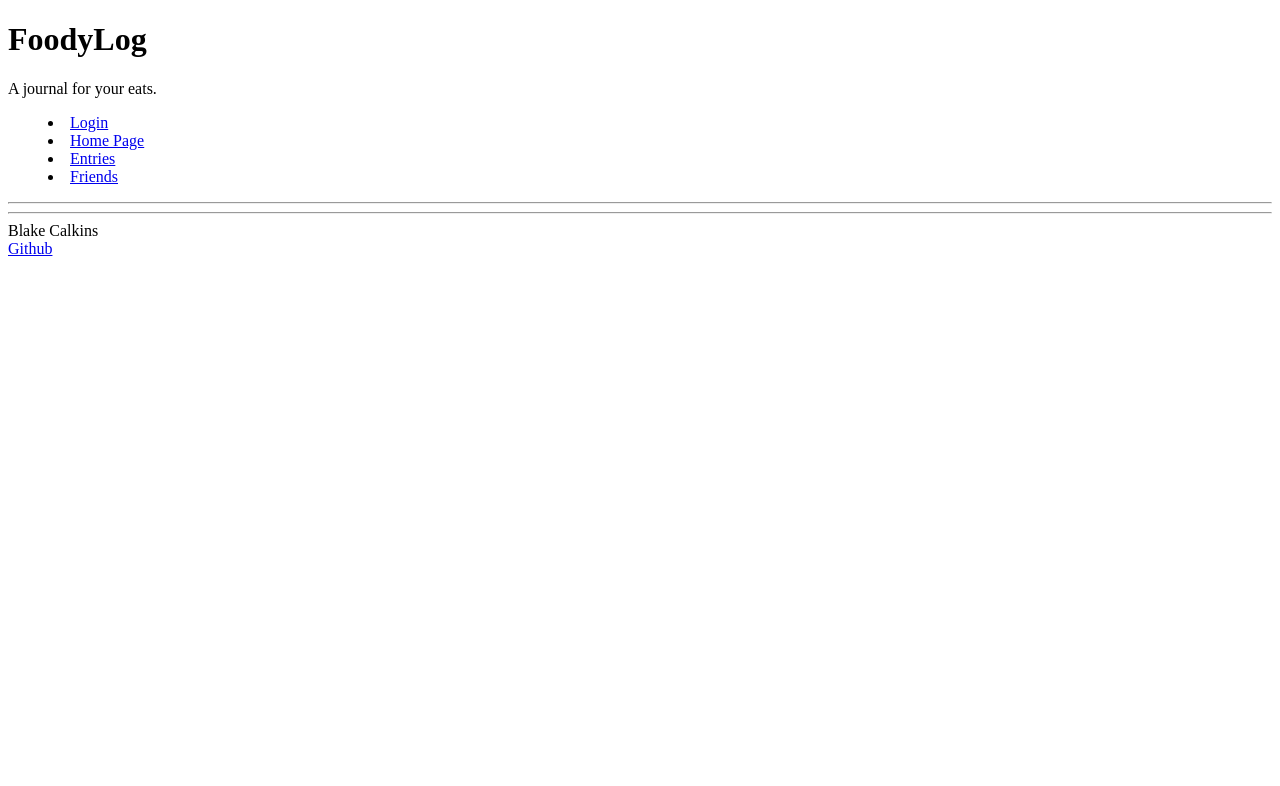
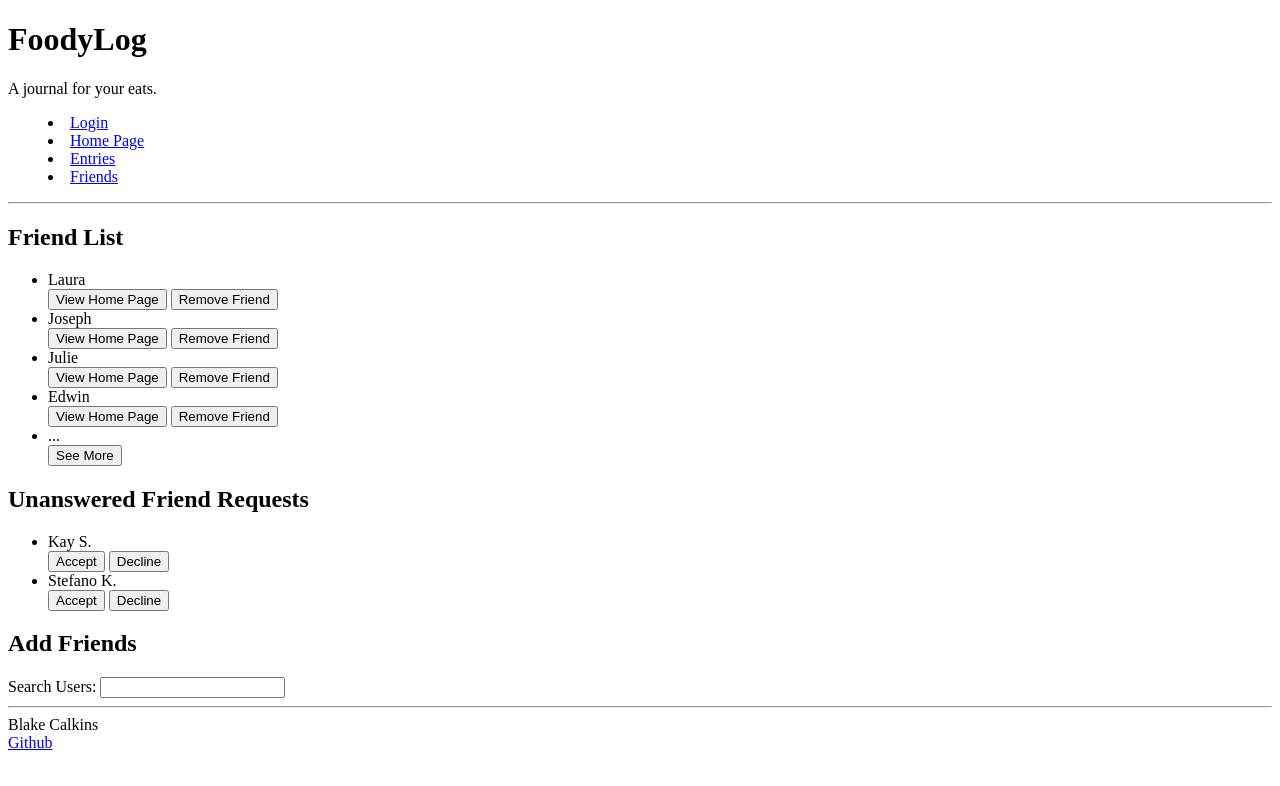
Before and after one commit to BlakeCalkins/startup, a plain HTML site: page startup-html/friends.html in a window 1280 px wide. Drawn offline with Linux system fonts and the light colour scheme.

Commit message:
update friends.html adding main section

```diff
--- a/startup-html/friends.html
+++ b/startup-html/friends.html
@@ -21,7 +21,29 @@
         <hr />
     </header>
     <main>
-
+        <section>
+            <h2>Friend List</h2>
+            <ul>
+                <li>Laura</li> <button type="button">View Home Page</button>  <button type="button">Remove Friend</button>
+                <li>Joseph</li> <button type="button">View Home Page</button> <button type="button">Remove Friend</button>
+                <li>Julie</li> <button type="button">View Home Page</button> <button type="button">Remove Friend</button>
+                <li>Edwin</li> <button type="button">View Home Page</button> <button type="button">Remove Friend</button>
+                <li>...</li>
+                <button type="button">See More</button>
+            </ul>
+        </section>
+        <section>
+            <h2>Unanswered Friend Requests</h2>
+            <ul>
+                <li>Kay S.</li> <button type="button">Accept</button> <button type="button">Decline</button>
+                <li>Stefano K.</li> <button type="button">Accept</button> <button type="button">Decline</button>
+            </ul>
+        </section>
+        <section>
+            <h2>Add Friends</h2>
+            <label for="search">Search Users: </label>
+            <input type="search" id="search" name="varSearch" required/>
+        </section>
     </main>
     <footer>
         <hr />
```
